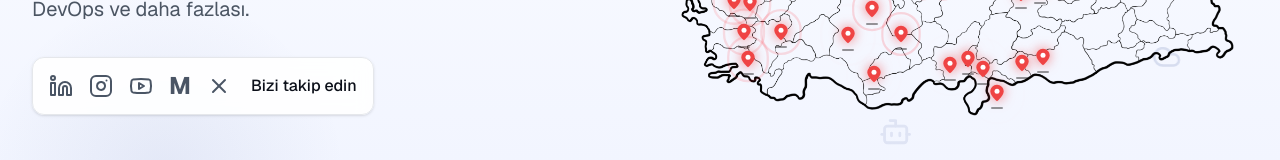
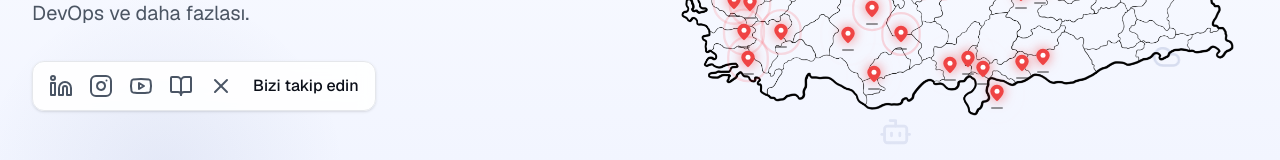
Before and after one commit to enesckk/HSD-BOOTCAMP-WEB-, a Next.js app: page / in a window 1280 px wide. Shown: the part 462-622 px from the top of the page. Built offline with nearby package versions, Linux system fonts and the light colour scheme; no server answers.

Commit message:
Medium ve X logoları güncellendi
- Medium: 'M' metni yerine BookOpen ikonu kullanıldı
- X: Zaten güncel X ikonu kullanılıyor
- BookOpen ikonu Medium'u daha iyi temsil ediyor
- Tüm sosyal medya ikonları tutarlı boyutta (w-6 h-6)

```diff
--- a/src/components/home/Hero.tsx
+++ b/src/components/home/Hero.tsx
@@ -2,7 +2,7 @@
 
 import React, { useEffect, useMemo, useState } from 'react';
 import { motion } from 'framer-motion';
-import { ArrowRight, Users, Sparkles, Target, GraduationCap, Linkedin, Instagram, Youtube, X } from 'lucide-react';
+import { ArrowRight, Users, Sparkles, Target, GraduationCap, Linkedin, Instagram, Youtube, X, BookOpen } from 'lucide-react';
 import Image from 'next/image';
 import { APP_NAME, ACTIVE_CITY_POINTS, getTotalsFromCities } from '@/utils/constants';
 import TurkeyMap from './TurkeyMap';
@@ -99,7 +99,7 @@ const Hero: React.FC = () => {
                       { name: 'LinkedIn', icon: <Linkedin className="w-6 h-6" />, url: 'https://www.linkedin.com/company/hsdturkiye/posts/?feedView=all', color: 'hover:text-blue-600' },
                       { name: 'Instagram', icon: <Instagram className="w-6 h-6" />, url: 'https://www.instagram.com/hsdturkiye/', color: 'hover:text-pink-600' },
                       { name: 'YouTube', icon: <Youtube className="w-6 h-6" />, url: 'https://www.youtube.com/c/HuaweiDeveloperGroupsTürkiye', color: 'hover:text-red-600' },
-                      { name: 'Medium', icon: <span className="text-2xl font-bold text-gray-600">M</span>, url: 'https://medium.com/huawei-developers', color: 'hover:text-green-600' },
+                      { name: 'Medium', icon: <BookOpen className="w-6 h-6" />, url: 'https://medium.com/huawei-developers', color: 'hover:text-green-600' },
                       { name: 'X (Twitter)', icon: <X className="w-6 h-6" />, url: 'https://x.com/turkiye_hsd', color: 'hover:text-black' }
                     ].map((social, index) => (
                       <motion.a
```
